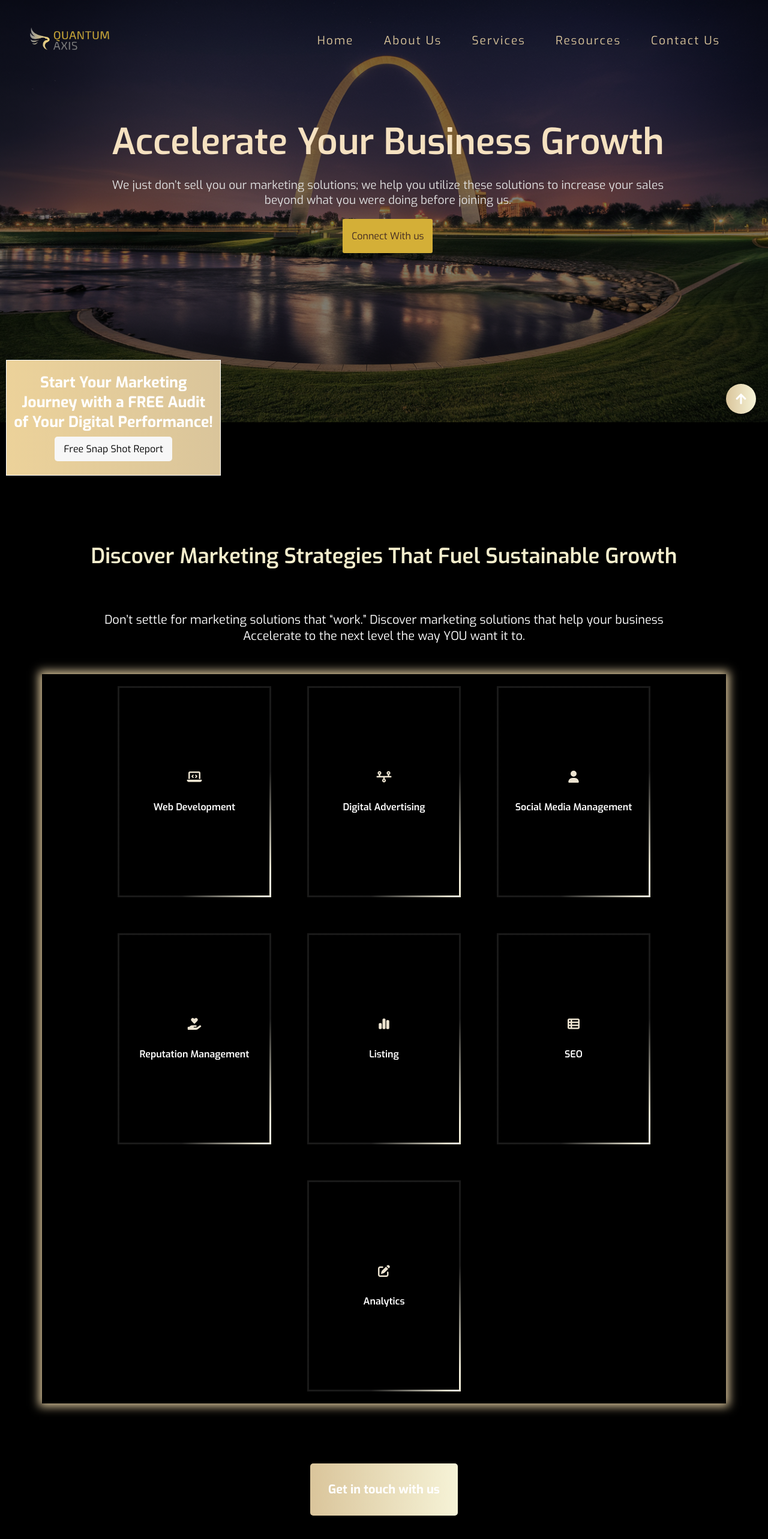
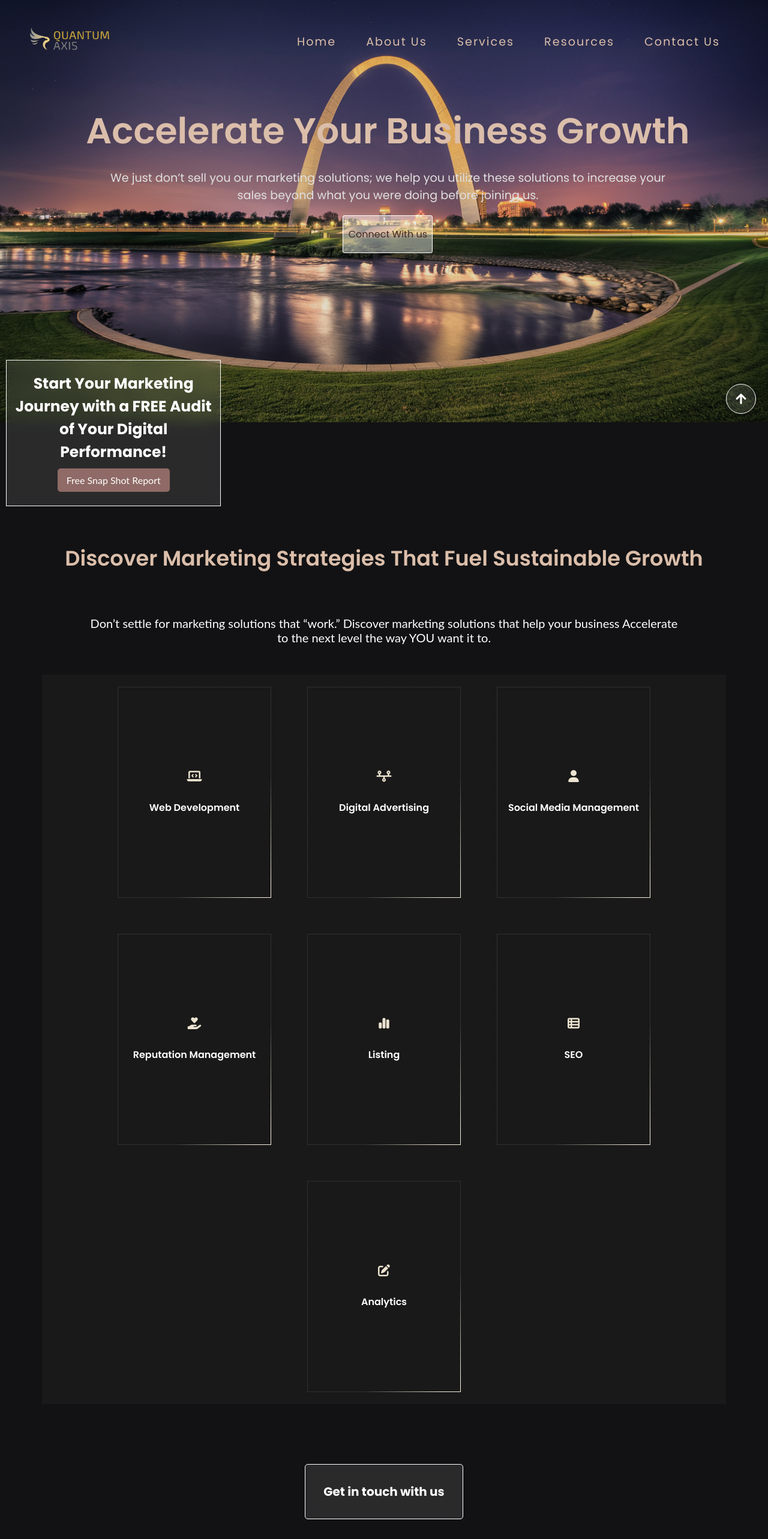
Before and after one commit to tharanycred4future/quantumaxistest, a React (Vite) app: page / in a window 1280 px wide. Shown: the top 2566 px of the page at 60% size. Built offline with nearby package versions, Linux system fonts and the light colour scheme.

Commit message:
home page style change

```diff
--- a/src/components/BackToTopButton/BackToTopButton.css
+++ b/src/components/BackToTopButton/BackToTopButton.css
@@ -4,9 +4,9 @@
     right: 20px;
     width: 50px;
     height: 50px;
-    background:linear-gradient(90deg, #dac59b, #f6f3d7);
+    background: rgba(255, 255, 255, 0.1);
     color: white;
-    border: none;
+    border: 1px solid white;
     border-radius: 50%;
     display: flex;
     align-items: center;
--- a/src/components/GetInTouchButton/GetInTouchButton.css
+++ b/src/components/GetInTouchButton/GetInTouchButton.css
@@ -1,14 +1,17 @@
 .get-in-touch-button{
-    background: linear-gradient(90deg, #dac59b, #f6f3d7);
+    background: rgba(255, 255, 255, 0.1) ;
+    backdrop-filter: blur(10px);
     color: white;
     padding: 30px;
-    border: none;
+    border: 1px solid white;
     border-radius: 5px;
     cursor: pointer;
     font-size: 20px;
     font-weight: bold;
     transition: transform 0.6s ease;
+    margin-bottom: 80px;
 }
 .get-in-touch-button:hover {
-    background: linear-gradient(90deg,  #f6f3d7,#dac59b);
+    background: rgba(255, 255, 255, 0.1) ;
+  backdrop-filter: blur(10px);
   }
--- a/src/components/Header/Header.css
+++ b/src/components/Header/Header.css
@@ -20,7 +20,7 @@
   display:flex;
   gap: 10px;
   font-size: 1.2rem;
-  color: #dac59b;
+  color: #DBBEAA;
   position: absolute;
   right: 60px;
 }
@@ -28,12 +28,12 @@
 /*hero section*/
 .header-section-header{
   height:55vw;
-  background:linear-gradient(rgba(0, 0, 0, 0.5), rgba(0, 0, 0, 0.5)), url('/qa.png') no-repeat;
+  background:linear-gradient(rgba(0, 0, 0, 0.1), rgba(0, 0, 0, 0.1)), url('/qa.png') no-repeat;
   background-size: cover;
   position: relative;
 }
 .home-toggle-btn{
-  color:#dac59b;
+  color:#DBBEAA;
   font-size: 1.2rem;
   display: none ;
 }
@@ -81,9 +81,10 @@
 
   }
 .home-header-hero h2{
+  font-family: Poppins;
   position: relative;
   font-weight: 600;
-  color:#F5E1C0;
+  color:#DBBEAA;
   font-size: 60px;
   max-width: 100%;
   font-variation-settings: "wght" 100;
@@ -108,13 +109,14 @@
   width:150px;
   padding: 18px 0px;
   border-radius: 3px;
-  background-color: #D4AF37;
+  background: rgba(255, 255, 255, 0.4) ;
+  border: 1px solid white;
   cursor: pointer;
   display: flex;
   justify-content: center;
 }
 .hero-button:hover{
-  background-color: #ecd29a;
+  background: rgba(255, 255, 255, 0.7) ;
 }
 
 .slider-wrapper {
--- a/src/components/Navbar/Navbar.css
+++ b/src/components/Navbar/Navbar.css
@@ -112,7 +112,7 @@
     top:90%;
     left: 0;
     background: white;
-    min-width: 180px;
+    min-width: 200px;
     box-shadow: 0 2px 5px rgba(0,0,0,0.1);
     opacity: 0;
     transform: translateY(-10px);
--- a/src/components/ServiceItem/ServiceItem.css
+++ b/src/components/ServiceItem/ServiceItem.css
@@ -4,7 +4,8 @@
     justify-content: center;
     align-items: center;
     gap: 20px;
-	border-radius: 3px;
+	background: #1a1919 ;
+  backdrop-filter: blur(10px);
     color: white;
     border-radius: 10px;
      width: 16rem;
@@ -43,7 +44,7 @@
     backface-visibility: hidden;
 
     /*border animation  starts */
-    border: 0.2rem solid;
+    border: 0.1rem solid;
     border-image: conic-gradient(
 			from var(--angle),
 			var(--c2),
@@ -63,7 +64,8 @@
     height: 22rem;
 }
 .back{
-    background-color: black;
+    background: rgba(255, 255, 255, 0.1) ;
+  	backdrop-filter: blur(10px);
     transform :rotateY(180deg);
     display: flex;
     flex-direction: column;
--- a/src/components/ServicePage/ServicePage.css
+++ b/src/components/ServicePage/ServicePage.css
@@ -3,14 +3,14 @@
     flex-direction: column;
     justify-content: center;
     align-items: center;
-    background: black;
+    background: #121214 ;
     color: white;
     padding: 50px 50px;
 
 }
 .service-page-title{
     font-size: 45px;
-    color: rgb(243, 237, 204);
+    color: #DBBEAA;
     text-align: center;
     font-weight: 600;
     padding: 40px 0px;
@@ -22,6 +22,9 @@
     text-align: center;
     font-size: 20px;
     padding: 30px;
+    color:white;
+    font-family: lato;
+
 }
 
 
@@ -31,10 +34,10 @@
     justify-content: center;
     gap: 60px;
     padding: 20px;
-    background: black;
+    background: #1a1919 ;
 }
 .card-container{
-   box-shadow: 0px 0px 15px 5px #dac59b;
+   box-shadow: none;
 }
 
 @media (min-width:320px) and (max-width:480px){
--- a/src/components/Slider/Slider.css
+++ b/src/components/Slider/Slider.css
@@ -1,7 +1,7 @@
 .slider-container {
-
   width: 35%;
-  background: linear-gradient(90deg, #ecd29a, #dac59b) ;
+  background: rgba(255, 255, 255, 0.1) ;
+  backdrop-filter: blur(10px);
   color: white;
   text-align: center;
   padding: 20px 10px;
@@ -25,16 +25,17 @@
 .open-popup-btn{
   padding: 10px 15px;
   border: none;
-  background: #f7f7f7;
-  color: black;
+  background: #8F6A66;
+  color: white;
   cursor: pointer;
   border-radius: 5px;
   font-size: 16px;
   margin-top: 10px;
+  font-family: Lato ;
 }
 
 .open-popup-btn:hover{
-  background-color: #D4AF37;
+  background-color: #9C889C;
 }
 
 @media (min-width:320px) and (max-width:450px){
--- a/src/index.css
+++ b/src/index.css
@@ -6,7 +6,7 @@
     padding:0;
     margin: 0;
     box-sizing: border-box;
-    font-family: "Exo", sans-serif;
+    font-family: "Poppins", sans-serif;
 
 }
 body{
--- a/src/pages/ContactUs/ContactUs.css
+++ b/src/pages/ContactUs/ContactUs.css
@@ -42,8 +42,11 @@
     width: 100%;
     list-style: none;
     position: relative;
-    font-size: 0.9rem;
-    flex: 1;
+    font-size: 0.8rem;
+    flex: 0 0 40%;  /* Take up to 35% width but don't grow */
+    min-width: 300px; /* Prevent collapsing on small screens */
+    max-width: 40%; /* Ensures it doesn’t exceed 35% */
+
 
 }
 
@@ -53,6 +56,7 @@
     display: flex;
     justify-content: center;
     align-items: center;
+    font-size: 20px;
 }
 
 .contact-info p {
@@ -61,6 +65,7 @@
     justify-content:flex-start;
     align-items: center;
     gap: 7px;
+    font-size: 14px;
 
 }
 .contact-info ul{
@@ -100,6 +105,7 @@
     width: 65%;
     background: white;
     flex: 1;
+
 }
 
 
@@ -143,7 +149,9 @@ button:hover {
     }
 
     .contact-info, .contact-form {
-        width: 100%;
+        flex: none;
+        width: 100%; /* Stack vertically */
+        max-width: 100%;
     }
 
     .contact-form-social-icons {
--- a/src/pages/Home/Home.css
+++ b/src/pages/Home/Home.css
@@ -1,5 +1,5 @@
 .home-container{
-    background: black;
+    background: #121214;
 }
 
 .get-in-touch-button-container{
```
